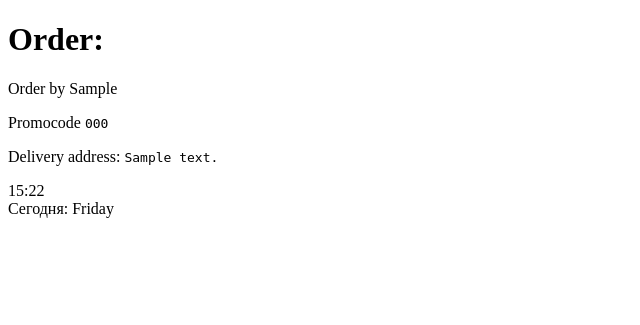
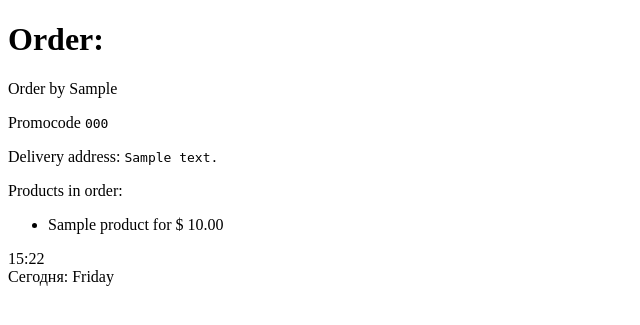
Before and after one commit to SirBay62/DjangoEdu, a Django app: page /shop/orders/ in a window 1280 px wide. Shown: the top 325 px of the page, without its empty margins (0-640 px from the left). Run offline with Django 5.2, Linux system fonts and the light colour scheme; tables that the repository leaves empty hold one stand-in row (values such as "Sample post").

Commit message:
Добавлен вывод продуктов в ордере

```diff
--- a/DjangoEdu/shopapp/templates/shopapp/orders-list.html
+++ b/DjangoEdu/shopapp/templates/shopapp/orders-list.html
@@ -13,6 +13,14 @@
              <p> Order by {% firstof order.user.first_name order.user.username %}</p>
              <p> Promocode <code>{{ order.promocode }}</code></p>
              <p> Delivery address:  <code>{{ order.delivery_address }}</code></p>
+            <div>
+                Products in order:
+            </div>
+                <ul>
+                    {% for product in order.products.all %}
+                        <li>{{ product.name }} for $ {{ product.price }}</li>
+                    {% endfor %}
+                </ul>
             </div>
         {% endfor %}
         </div>
--- a/DjangoEdu/shopapp/views.py
+++ b/DjangoEdu/shopapp/views.py
@@ -38,6 +38,6 @@ def products_list(request: HttpRequest):
 
 def orders_list(request: HttpRequest):
     context = {
-        'orders': Order.objects.select_related ( 'user' ).all (),
+        'orders': Order.objects.select_related ( 'user' ).prefetch_related('products').all (),
     }
     return render ( request, template_name="shopapp/orders-list.html", context=context )
```
